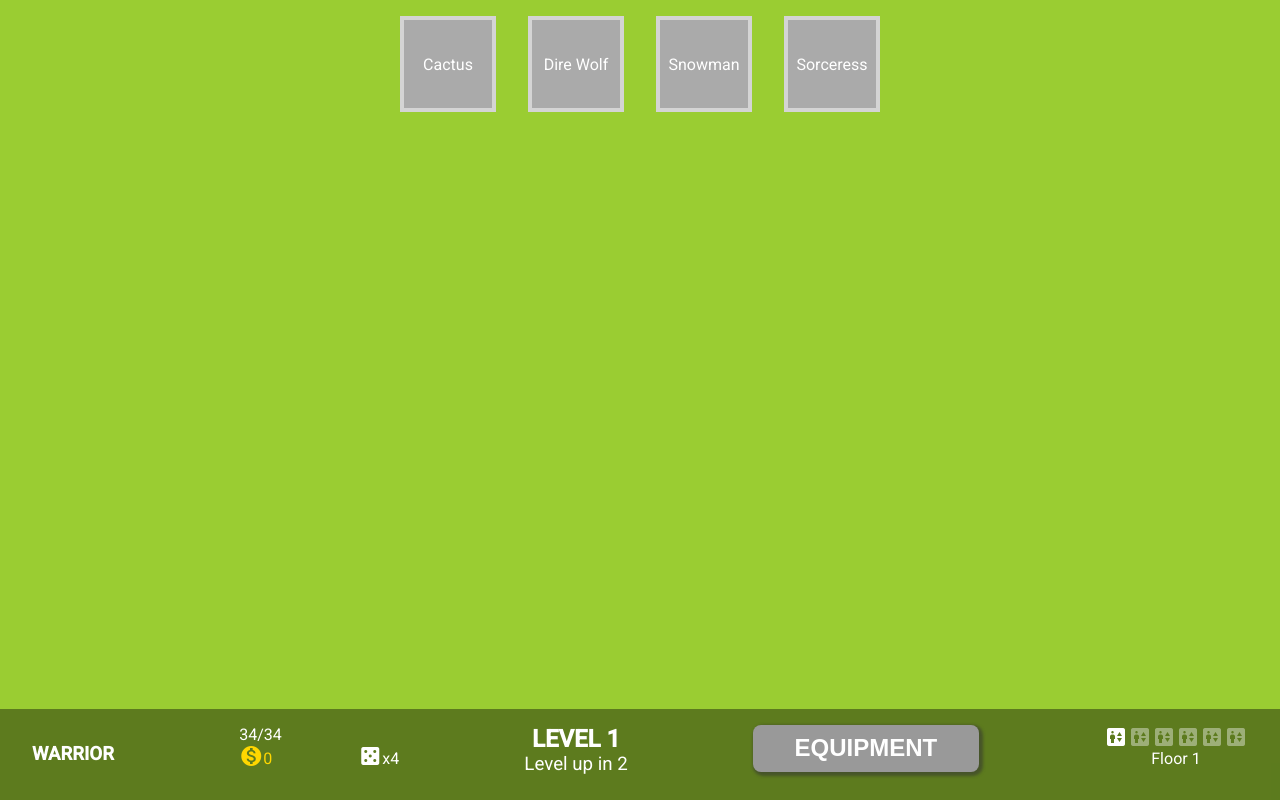
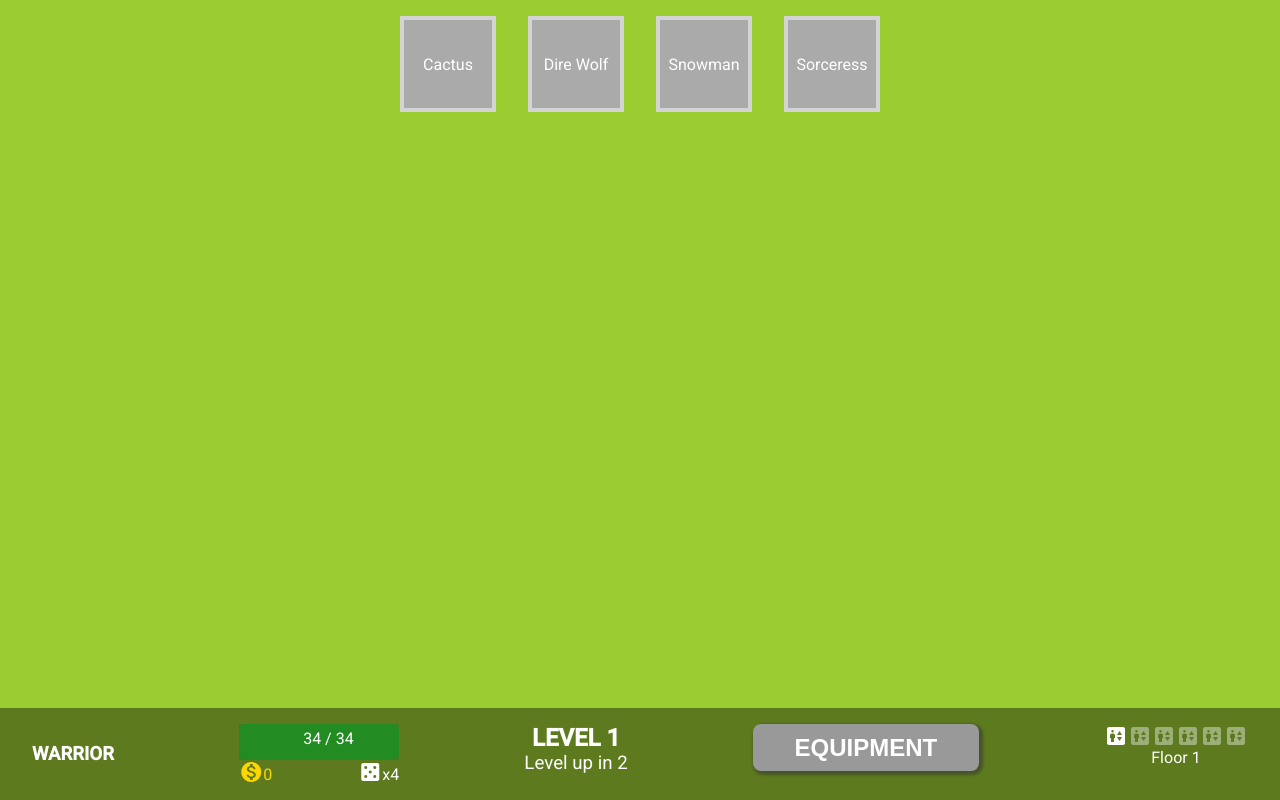
Before and after one commit to akmalkrmv/dungeons, an Angular app: page /level in a window 1280 px wide. Built offline with nearby package versions, Linux system fonts and the light colour scheme.

Commit message:
added general health-bar component

```diff
--- a/src/app/app.module.ts
+++ b/src/app/app.module.ts
@@ -19,6 +19,7 @@ import { LevelComponent } from './menu/level/level.component';
 import { EquipmentComponent } from './menu/equipment/equipment.component';
 import { LevelStatsComponent } from './menu/level-stats/level-stats.component';
 import { CardListComponent } from './card-list/card-list.component';
+import { HealthBarComponent } from './health-bar/health-bar.component';
 
 @NgModule({
   declarations: [
@@ -37,6 +38,7 @@ import { CardListComponent } from './card-list/card-list.component';
     EquipmentComponent,
     LevelStatsComponent,
     CardListComponent,
+    HealthBarComponent,
   ],
   imports: [BrowserModule, BrowserAnimationsModule, AppRoutingModule, DragDropModule],
   providers: [],
--- /dev/null
+++ b/src/app/health-bar/health-bar.component.html
@@ -0,0 +1,5 @@
+<div class="health-bar">
+  &nbsp;
+  <div class="health-text">{{ value }} / {{ maxValue }}</div>
+  <div class="health" [style.width]="(value * 100) / maxValue + '%'"></div>
+</div>
--- /dev/null
+++ b/src/app/health-bar/health-bar.component.scss
@@ -0,0 +1,23 @@
+.health-bar {
+  position: relative;
+  background-color: #b11e;
+  min-height: 36px;
+  border-radius: 4px;
+  overflow: hidden;
+
+  .health-text {
+    top: 5px;
+    left: 40%;
+    position: absolute;
+    z-index: 2;
+  }
+  .health {
+    top: 0;
+    bottom: 0;
+    right: 0;
+    left: 0;
+    position: absolute;
+    z-index: 1;
+    background-color: #228b22;
+  }
+}
--- a/src/app/menu/level-stats/level-stats.component.html
+++ b/src/app/menu/level-stats/level-stats.component.html
@@ -4,7 +4,7 @@
   </div>
 
   <div class="health-stats">
-    <div>{{ player.health }}/{{ player.maxHealth }}</div>
+    <app-health-bar [value]="player.health" [maxValue]="player.maxHealth"></app-health-bar>
     <div class="health-stats__bottom">
       <div class="money-stats"><i class="material-icons">monetization_on</i>{{ player.money }}</div>
       <div class="dice-stats"><i class="material-icons">casino</i>x{{ player.dicesCount }}</div>
--- a/src/app/player/enemy/enemy.component.html
+++ b/src/app/player/enemy/enemy.component.html
@@ -3,11 +3,7 @@
     <span>{{ enemy.name }}</span>
     <span><i class="material-icons">casino</i>x{{ enemy.dicesCount }}</span>
   </div>
-  <div class="health-bar">
-    &nbsp;
-    <div class="health-text">{{ enemy.health }} / {{ enemy.maxHealth }}</div>
-    <div class="health" [style.width]="(enemy.health * 100) / enemy.maxHealth + '%'"></div>
-  </div>
+  <app-health-bar [value]="enemy.health" [maxValue]="enemy.maxHealth"></app-health-bar>
   <div class="stats-bar">
     <app-effects *ngIf="enemy.effects && enemy.effects.length" [effects]="enemy.effects"></app-effects>
   </div>
--- a/src/app/player/enemy/enemy.component.scss
+++ b/src/app/player/enemy/enemy.component.scss
@@ -28,26 +28,6 @@
     min-height: 36px;
   }
 
-  .health-bar {
-    position: relative;
-    background-color: #b11e;
-
-    .health-text {
-      top: 5px;
-      left: 40%;
-      position: absolute;
-      z-index: 2;
-    }
-    .health {
-      top: 0;
-      bottom: 0;
-      right: 0;
-      left: 0;
-      position: absolute;
-      z-index: 1;
-      background-color: #228b22;
-    }
-  }
   .break-bar {
     text-align: center;
     background-color: #cc1e;
--- a/src/app/player/player-details/player-details.component.html
+++ b/src/app/player/player-details/player-details.component.html
@@ -4,11 +4,7 @@
     <span>{{ player.name }}</span>
     <span><i class="material-icons">casino</i>x{{ player.dicesCount }}</span>
   </div>
-  <div class="health-bar">
-    &nbsp;
-    <div class="health-text">{{ player.health }} / {{ player.maxHealth }}</div>
-    <div class="health" [style.width]="(player.health * 100) / player.maxHealth + '%'"></div>
-  </div>
+  <app-health-bar [value]="player.health" [maxValue]="player.maxHealth"></app-health-bar>
   <div class="break-bar">DRAW 3</div>
   <div class="stats-bar">
     <app-effects *ngIf="player.effects && player.effects.length" [effects]="player.effects"></app-effects>
--- a/src/app/player/player-details/player-details.component.scss
+++ b/src/app/player/player-details/player-details.component.scss
@@ -29,27 +29,6 @@
     min-height: 36px;
   }
 
-  .health-bar {
-    position: relative;
-    background-color: #b11e;
-
-    .health-text {
-      top: 5px;
-      left: 40%;
-      position: absolute;
-      z-index: 2;
-    }
-    .health {
-      top: 0;
-      bottom: 0;
-      right: 0;
-      left: 0;
-      position: absolute;
-      z-index: 1;
-      background-color: #228b22;
-    }
-  }
-
   .break-bar {
     text-align: center;
     background-color: #cc1e;
```
Also changed, not shown: src/app/health-bar/health-bar.component.ts (added, +11 -0 lines).
